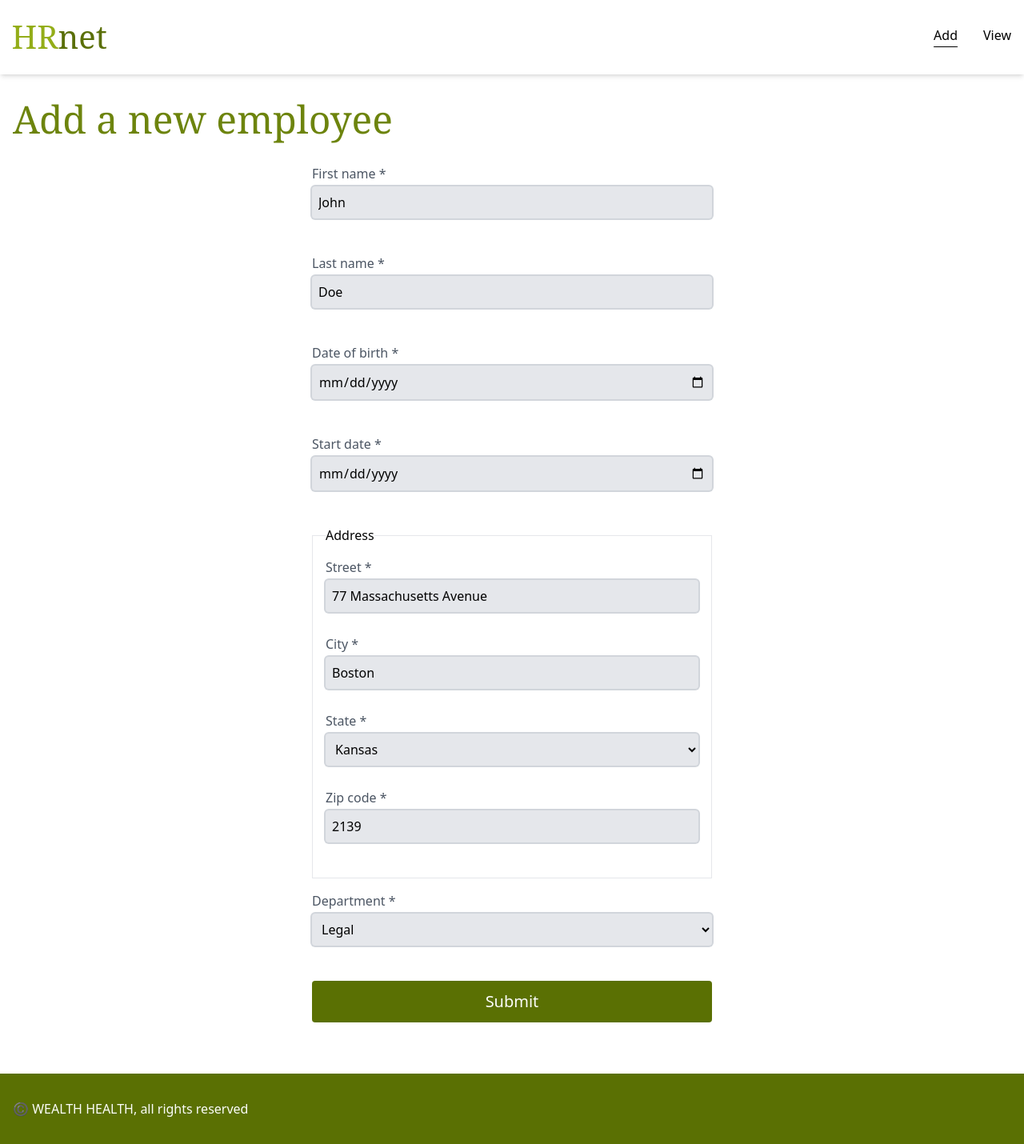
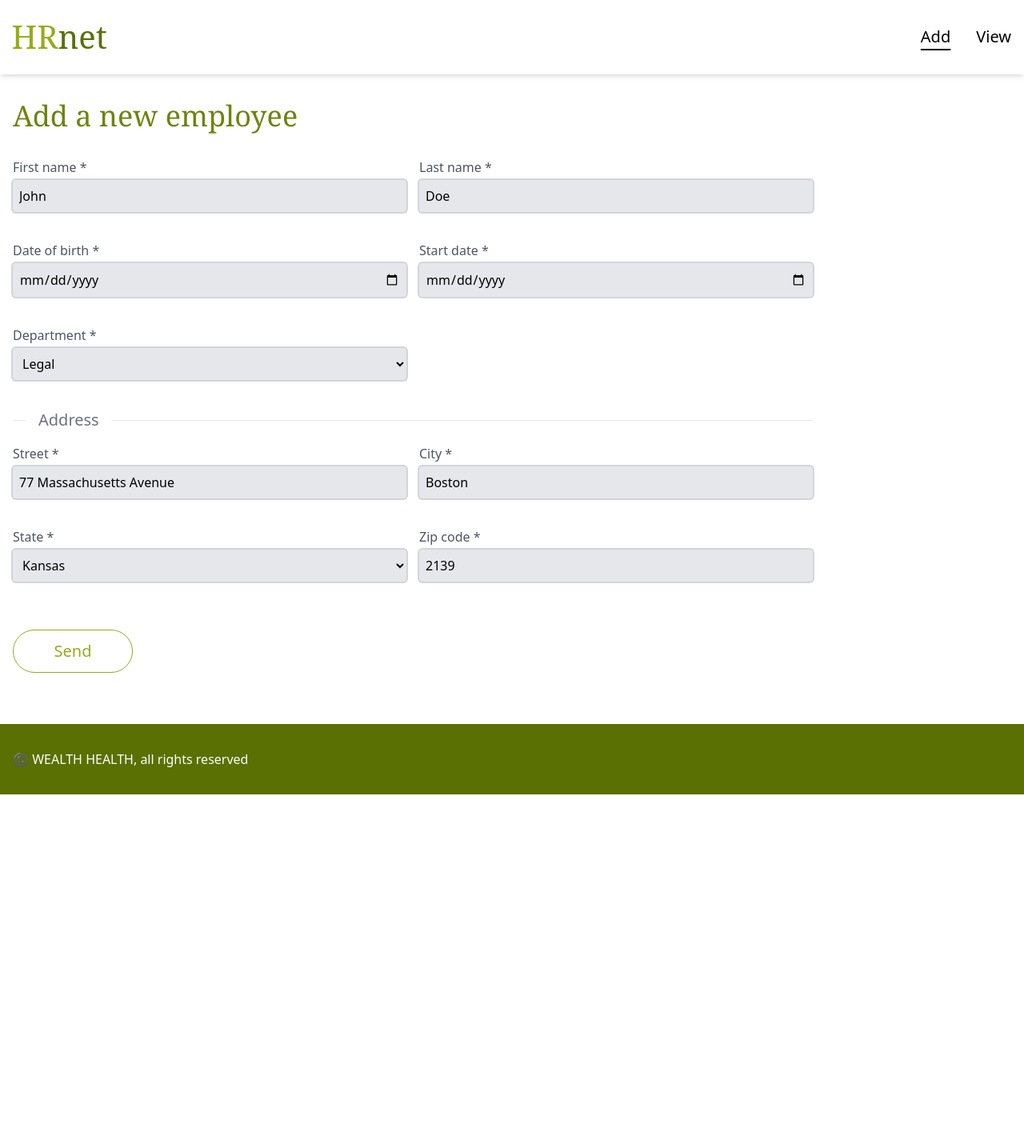
Before and after one commit to jeromeabel/oc-p14-hrnet, a React (Vite) app: page /oc-p14-hrnet/add in a window 1280 px wide. Shown: the whole page at 80% size. After the commit the page ends 993 px from the top, so only its background shows below. Built offline with nearby package versions, Linux system fonts and the light colour scheme.

Commit message:
Add styles : issues with tailwind h1 and background-color

```diff
--- a/src/App.tsx
+++ b/src/App.tsx
@@ -15,6 +15,8 @@ import Layout from './pages/Layout';
 
 // Pages
 import Home from './pages/Home';
+import Add from './pages/Add';
+
 const AddLazy = lazy(() => import('./pages/Add'));
 const ViewLazy = lazy(() => import('./pages/View'));
 const NotFoundLazy = lazy(() => import('./pages/NotFound'));
@@ -35,6 +37,7 @@ const App = createBrowserRouter(
         {
           path: 'add',
           element: (
+            // <Add />
             <Suspense fallback={<Loading />}>
               <AddLazy />
             </Suspense>
--- a/src/components/AddEmployeeForm/AddEmployeeForm.tsx
+++ b/src/components/AddEmployeeForm/AddEmployeeForm.tsx
@@ -59,7 +59,6 @@ const AddEmployeeForm = ({ onSubmit }: AddEmployeeFormProps) => {
   } = useForm<EmployeeType>({
     resolver: zodResolver(employeeSchema),
     mode: 'all',
-    // defaultValues: voidEmployee, // Used for testing
   });
 
   useEffect(() => {
@@ -67,11 +66,12 @@ const AddEmployeeForm = ({ onSubmit }: AddEmployeeFormProps) => {
   }, [isSubmitSuccessful, reset]);
 
   return (
-    <div>
     <form
       onSubmit={handleSubmit(onSubmit)}
-        className="my-8 flex flex-col gap-4"
+      className="flex flex-col gap-4 p-4 my-8 lg:p-0 max-w-[1000px]"
     >
+      <div className="flex flex-col flex-wrap gap-2">
+        <div className="flex-1 grid grid-cols-1 m-w-[500px] xl:grid-cols-2 gap-y-2 gap-x-4">
           <Input
             {...register('firstName')}
             label="First name"
@@ -94,9 +94,16 @@ const AddEmployeeForm = ({ onSubmit }: AddEmployeeFormProps) => {
             label="Start date"
             error={errors.startDate?.message}
           />
+          <Select
+            {...register('department')}
+            label="Department"
+            error={errors.department?.message}
+            options={departments}
+          />
+        </div>
 
-        <fieldset className="p-4 border">
-          <legend>Address</legend>
+        <fieldset className="border-t py-4 flex-1 grid grid-cols-2 gap-y-2 gap-x-4">
+          <legend className="text-gray-500 text-xl mx-4 px-4">Address</legend>
           <Input
             {...register('street')}
             label="Street"
@@ -120,21 +127,14 @@ const AddEmployeeForm = ({ onSubmit }: AddEmployeeFormProps) => {
             error={errors.zipCode?.message}
           />
         </fieldset>
+      </div>
 
-        <Select
-          {...register('department')}
-          label="Department"
-          error={errors.department?.message}
-          options={departments}
-        />
-
-        <input
-          className="p-3 rounded bg-secondary hover:bg-primary text-white text-xl cursor-pointer"
-          type="submit"
-          disabled={isSubmitting}
-        />
+      <div className="text-primary border border-primary hover:bg-primary hover:text-white text-xl rounded-full w-[150px]">
+        <button className="w-full  p-3" type="submit" disabled={isSubmitting}>
+          Send
+        </button>
+      </div>
     </form>
-    </div>
   );
 };
 
--- a/src/components/Header.tsx
+++ b/src/components/Header.tsx
@@ -19,7 +19,7 @@ const Header = () => {
         <Link to="/">
           <img src={logo} alt="HRnet Logo" width={117} height={29} />
         </Link>
-        <ul className="flex gap-8">
+        <ul className="flex gap-8 text-xl">
           <li>
             <NavLink
               to="/add"
--- a/src/components/Modal.tsx
+++ b/src/components/Modal.tsx
@@ -32,13 +32,14 @@ const Modal = ({ isOpen = false, onClose, children }: ModalProps) => {
           : 'hidden pointer-events-none'
       }`}
     >
-      <div className="bg-white w-[500px] mx-auto p-8 rounded shadow-xl flex flex-col gap-6 animate-y">
+      <div className="bg-white relative w-[500px] mx-auto p-10 rounded shadow-xl flex flex-col gap-6 animate-y">
         {children}
         <button
-          className="p-3 rounded bg-secondary hover:bg-primary text-white text-xl cursor-pointer"
+          className="bg-black absolute -right-6 -top-6 text-white  hover:bg-primary py-2 px-4 rounded-full text-4xl"
           onClick={onClose}
+          aria-label="Close the modal"
         >
-          Close
+          ❌
         </button>
       </div>
     </div>
--- a/src/pages/Add.tsx
+++ b/src/pages/Add.tsx
@@ -56,17 +56,15 @@ const Add = () => {
 
   return (
     <>
-      <h1 className="text-5xl">Add a new employee</h1>
-      <div className="w-[500px] mx-auto">
-        <AddEmployeeForm onSubmit={handleFormSubmit} />
-      </div>
+      <h1 className="text-4xl">Add a new employee</h1>
+      <AddEmployeeForm onSubmit={handleFormSubmit} />
 
       <Modal isOpen={isModalOpen} onClose={closeModal}>
         {isEmployeeNew ? (
           <>
-            <h2>✅ Data submitted</h2>
+            <h2 className="text-4xl border-b py-4">✅ Success</h2>
             <p>
-              The new employee{' '}
+              Data submitted. The new employee{' '}
               <b>
                 {newEmployee?.firstName} {newEmployee?.lastName}
               </b>{' '}
@@ -75,8 +73,8 @@ const Add = () => {
           </>
         ) : (
           <>
-            <h2 className="text-red-500">⚠️ Data not submitted</h2>
-            <p>The employee is already in the data base.</p>
+            <h2 className="text-red-500 text-4xl border-b py-4">⚠️ Error</h2>
+            <p>Data not submitted. The employee is already in the data base.</p>
           </>
         )}
       </Modal>
--- a/src/pages/View.tsx
+++ b/src/pages/View.tsx
@@ -26,7 +26,7 @@ const View = () => {
   const { employees } = useEmployeesContext();
   return (
     <div>
-      <h1 className="mb-8 text-5xl">Current employees</h1>
+      <h1 className="mb-8 text-4xl">Current employees</h1>
       <Table<EmployeeType> headers={headers} items={employees} />
     </div>
   );
--- a/src/styles/index.css
+++ b/src/styles/index.css
@@ -29,6 +29,7 @@ Some additional rules are stored in "tailwind.config.js", like colors, font and
     @apply font-serif;
     @apply text-heading;
   }
+
   /* Custom animations : used for the Modal component */
   .animate-opacity {
     animation: animOpacity 450ms ease-in-out both;
```
Also changed, not shown: 2 other files (tests, documents, lock files or other folders). Lines whose indentation alone changed are shown as unchanged.
